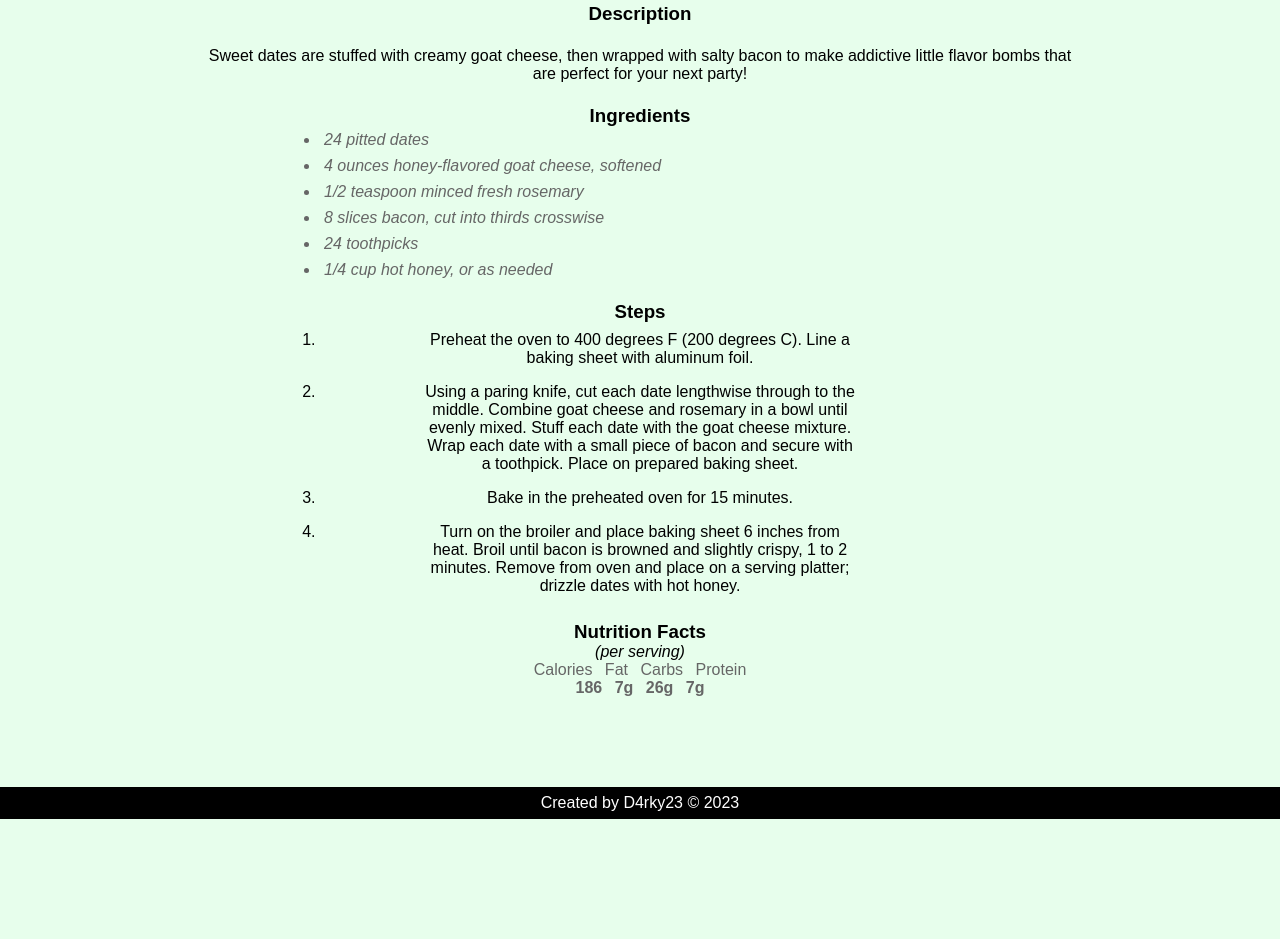
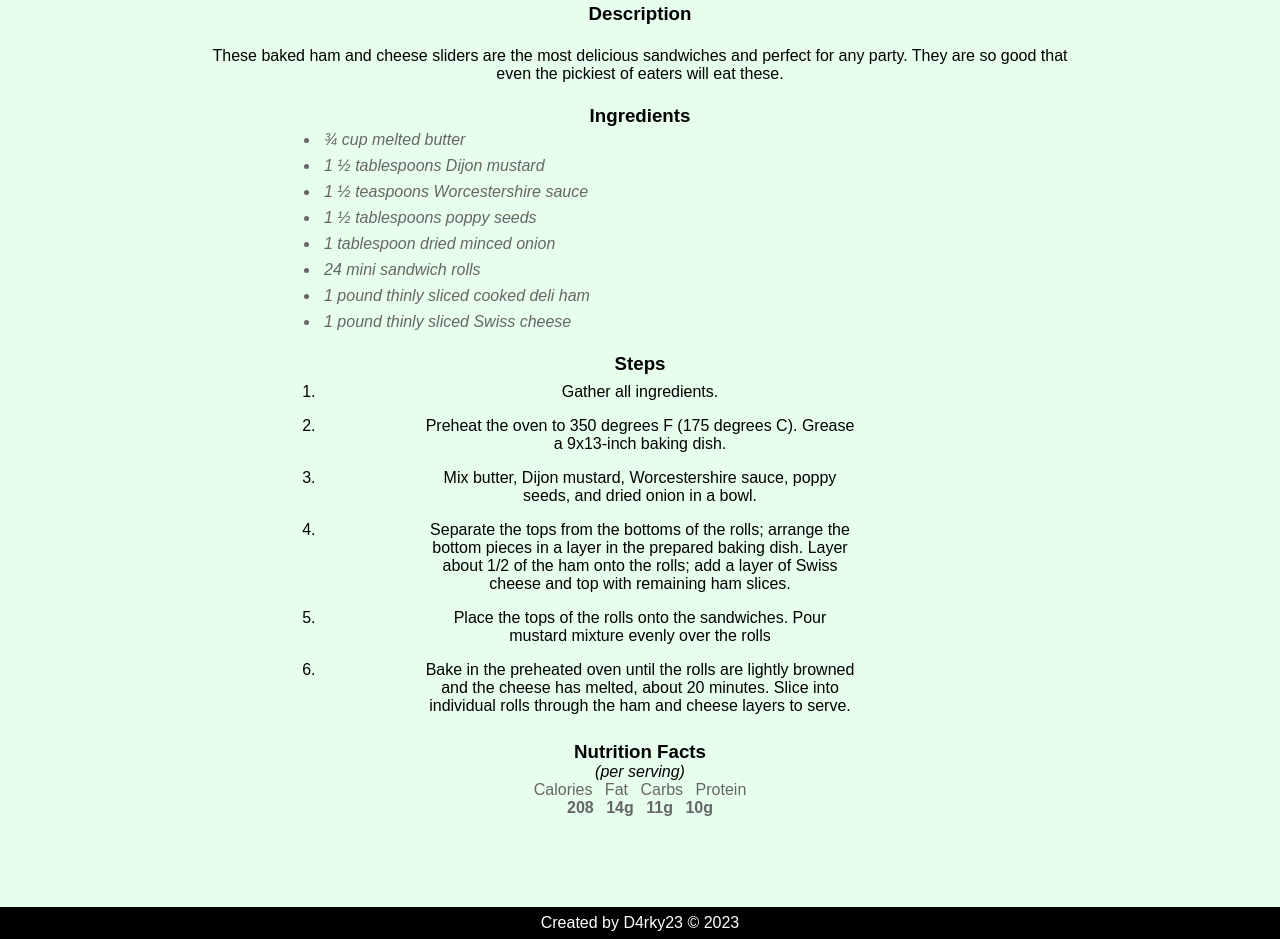
Before and after one commit to D4rky23/odin-recipes, a plain HTML site: page recipes/baked-ham.html in a window 1280 px wide. Shown: the part 633-1572 px from the top of the page. Before the commit the page ends 1452 px from the top, so only its background shows below. Drawn offline with Linux system fonts and the light colour scheme.

Commit message:
Added content to page

```diff
--- a/recipes/baked-ham.html
+++ b/recipes/baked-ham.html
@@ -10,40 +10,48 @@
 <body>
     <h1>Baked Ham and Cheese Sliders</h1>
 
-    <img src="../img/bacon-wrapped.jpg" alt="bacon-wrapped">
+    <img src="../img/baked-ham.jpg" alt="baked-ham">
 
     <br> <br>
         <h3>Description</h3>
         <br>
-        <p>Sweet dates are stuffed with creamy goat cheese, then wrapped with salty bacon to make addictive little flavor bombs that are perfect for your next party!</p>
+        <p>These baked ham and cheese sliders are the most delicious sandwiches and perfect for any party. They are so good that even the pickiest of eaters will eat these.</p>
         <br>
         <h3>Ingredients</h3>
         <ul>
-            <li><em>24 pitted dates </em></li>
+            <li><em>¾ cup melted butter</em></li>
 
-              <li><em>4 ounces honey-flavored goat cheese, softened</em></li>
+              <li><em>1 ½ tablespoons Dijon mustard</em></li>
 
-                <li><em>1/2 teaspoon minced fresh rosemary</em></li>
+                <li><em>1 ½ teaspoons Worcestershire sauce</em></li>
 
-               <li><em>8 slices bacon, cut into thirds crosswise</em></li>
+               <li><em>1 ½ tablespoons poppy seeds</em></li>
 
-               <li><em>24 toothpicks</em></li>
+               <li><em>1 tablespoon dried minced onion</em></li>
 
-                <li><em>1/4 cup hot honey, or as needed</em></li>
+                <li><em>24 mini sandwich rolls</em></li>
+
+                <li><em>1 pound thinly sliced cooked deli ham</em></li>
+
+                <li><em>1 pound thinly sliced Swiss cheese</em></li>
 
         </ul>
     <br>
         <h3>Steps</h3>
         <ol>
-            <li><p>Preheat the oven to 400 degrees F (200 degrees C). Line a baking sheet with aluminum foil.</p></li>
+            <li><p>Gather all ingredients.</p></li>
 
-            <li><p>Using a paring knife, cut each date lengthwise through to the middle. Combine goat cheese and rosemary in a bowl until evenly mixed.
-                 Stuff each date with the goat cheese mixture. Wrap each date with a small piece of bacon and secure with a toothpick. Place on prepared baking sheet.</p></li>
+            <li><p>Preheat the oven to 350 degrees F (175 degrees C). Grease a 9x13-inch baking dish.</p></li>
 
-                 <li><p>Bake in the preheated oven for 15 minutes. </p></li>
+                 <li><p>Mix butter, Dijon mustard, Worcestershire sauce, poppy seeds, and dried onion in a bowl.</p></li>
 
-                 <li><p>Turn on the broiler and place baking sheet 6 inches from heat.
-                    Broil until bacon is browned and slightly crispy, 1 to 2 minutes. Remove from oven and place on a serving platter; drizzle dates with hot honey.</p></li>
+                 <li><p>Separate the tops from the bottoms of the rolls; arrange the bottom pieces in a layer in the prepared baking dish.
+                     Layer about 1/2 of the ham onto the rolls; add a layer of Swiss cheese and top with remaining ham slices.</p></li>
+
+                     <li><p>Place the tops of the rolls onto the sandwiches. Pour mustard mixture evenly over the rolls</p></li>
+
+                     <li><p>Bake in the preheated oven until the rolls are lightly browned and the cheese has melted, about 20 minutes.
+                        Slice into individual rolls through the ham and cheese layers to serve.</p></li>
         </ol>
         <br>
         <h3>Nutrition Facts</h3><em>(per serving)</em>
@@ -55,10 +63,10 @@
         <li style="display:inline">Protein</li>
           </ul>
           <ul>
-            <li style="display:inline"><strong>186</strong></li>
-        <li style="display:inline"><strong>7g</strong></li>
-        <li style="display:inline"><strong>26g</strong></li>
-        <li style="display:inline"><strong>7g</strong></li>
+            <li style="display:inline"><strong>208</strong></li>
+        <li style="display:inline"><strong>14g</strong></li>
+        <li style="display:inline"><strong>11g</strong></li>
+        <li style="display:inline"><strong>10g</strong></li>
           </ul>
 
         <br> <br> <br> <br> <br>
```
